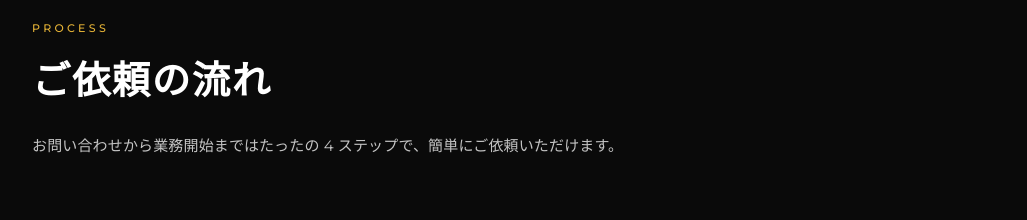
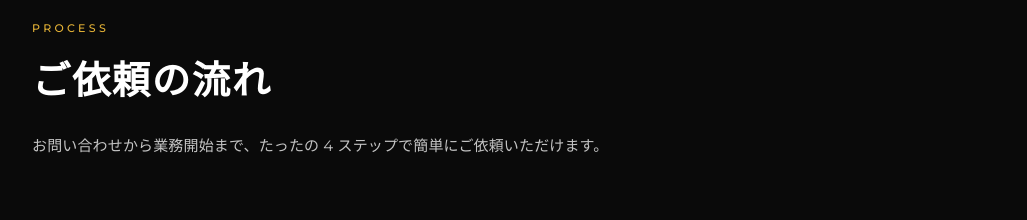
Before and after one commit to yjn279/catenaria, a React (Vite) app: page / in a window 1280 px wide. Shown: the part 2640-2860 px from the top of the page, without its empty margins (108-1135 px from the left). Built offline with nearby package versions, Linux system fonts and the light colour scheme.

Commit message:
fix(flow): tweak sec-lead comma position

```diff
--- a/src/sections/Flow.tsx
+++ b/src/sections/Flow.tsx
@@ -25,7 +25,7 @@ export function Flow() {
           <div className="sec-label">Process</div>
           <h2 className="sec-title">ご依頼の流れ</h2>
           <p className="sec-lead">
-            お問い合わせから業務開始まではたったの 4 ステップで、簡単にご依頼いただけます。
+            お問い合わせから業務開始まで、たったの 4 ステップで簡単にご依頼いただけます。
           </p>
         </div>
         <div className="flow reveal">
```
